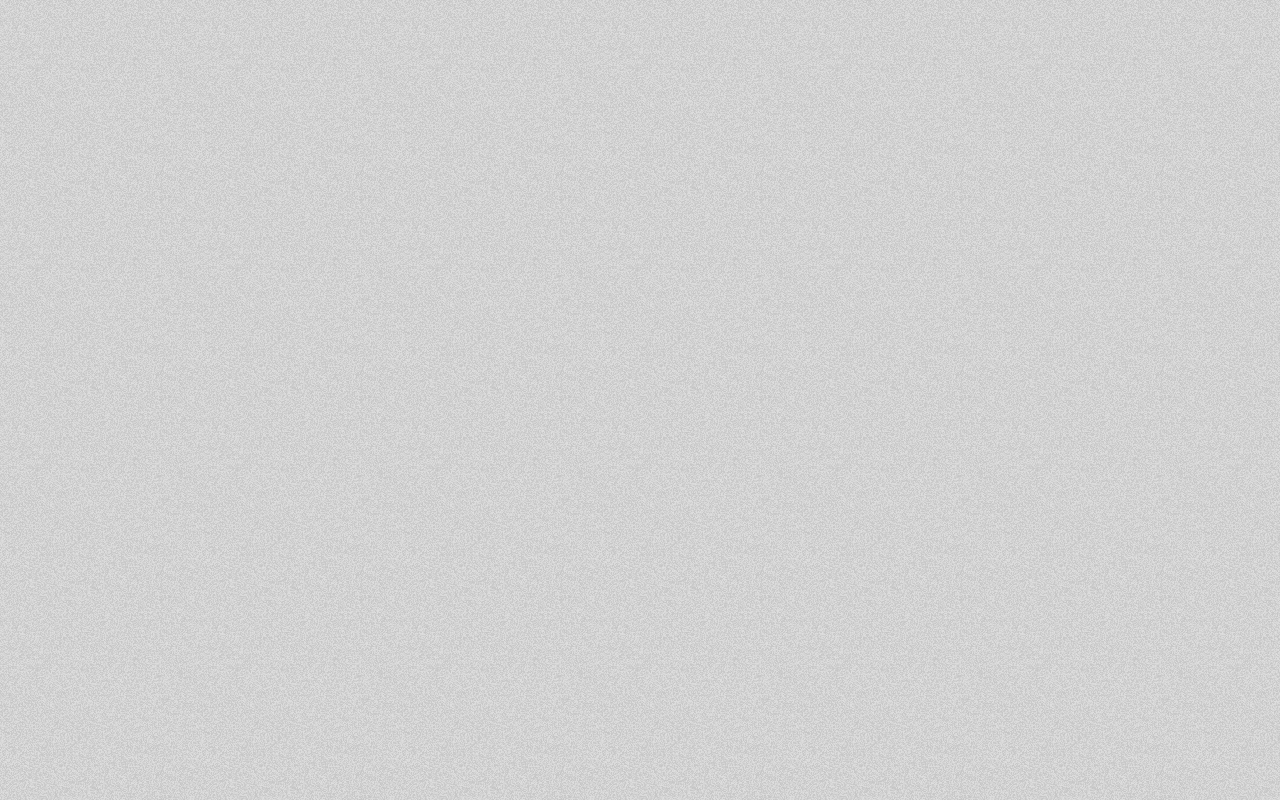
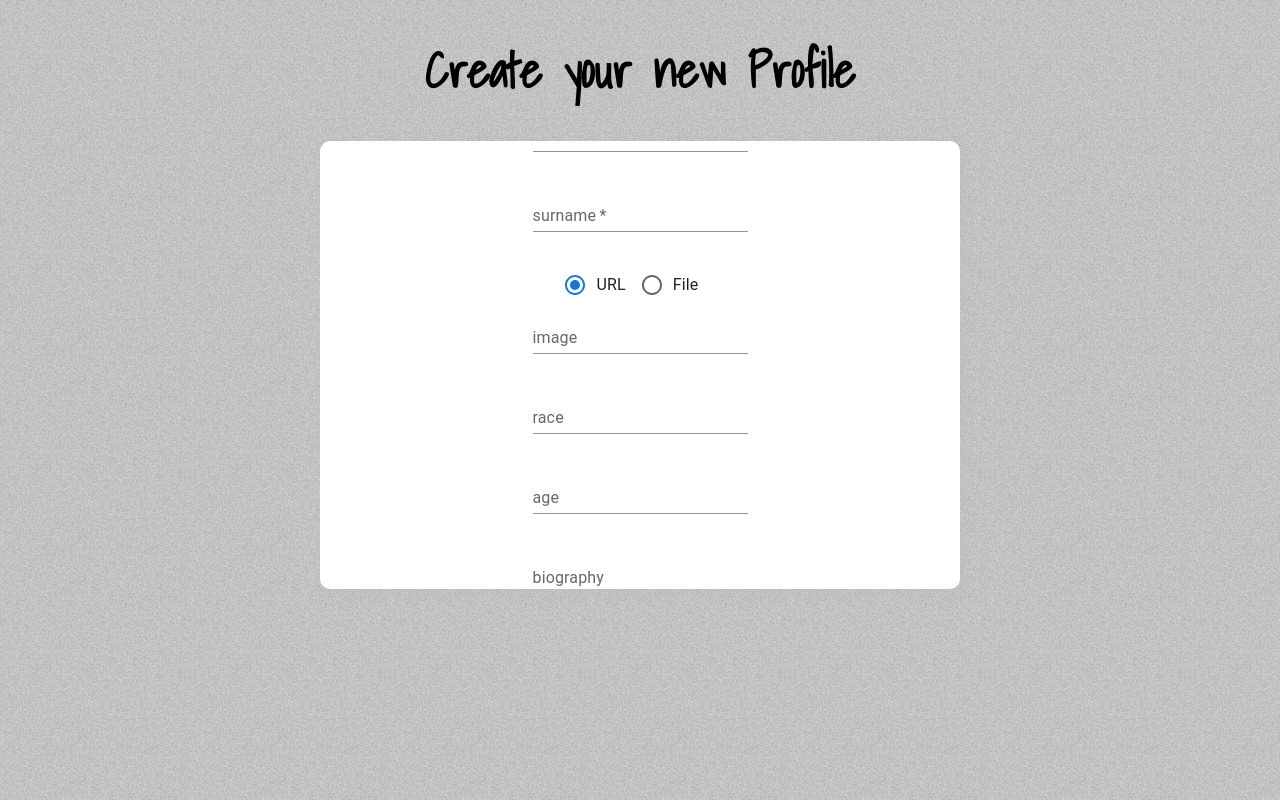
Before and after one commit to Noemi890/Roleplay_RPG-Text-based, a React (Create React App) app in the folder client/: page /profile/create in a window 1280 px wide. Before the commit this address had no page. Built offline with nearby package versions, Linux system fonts and the light colour scheme.

Commit message:
feat: register and profile creation linked

```diff
--- a/client/src/App.js
+++ b/client/src/App.js
@@ -1,6 +1,7 @@
 import { Routes, Route } from 'react-router-dom';
 import RegisterPage from './components/user/Register';
 import LoginPage from './components/user/Login';
+import Profile from './components/profile/Profile';
 import './app.css'
 
 const App = () => {
@@ -9,6 +10,7 @@ const App = () => {
         <Routes>
           <Route path={'/'} element={<RegisterPage />}/>
           <Route path={'/login'} element={<LoginPage />}/>
+          <Route path={'/profile/create'} element={<Profile />}/>
         </Routes>
       </div>
   )
--- a/client/src/client/client.js
+++ b/client/src/client/client.js
@@ -18,7 +18,7 @@ const client = {
     let headers = {};
 
     if (withToken) {
-      headers['Authorization'] = `Bearer ${tokenKey}`;
+      headers['Authorization'] = `Bearer ${token}`;
     }
     return axios.post(url, data, { headers });
   },
--- a/client/src/components/profile/Profile.jsx
+++ b/client/src/components/profile/Profile.jsx
@@ -0,0 +1,92 @@
+import React from "react";
+import { useState, useEffect } from "react";
+import { useLocation, useNavigate } from "react-router-dom";
+import "./profile.css";
+import { userProfileCreation } from "../utils/constants";
+import {
+  Card,
+  TextField,
+  Radio,
+  RadioGroup,
+  FormControlLabel,
+} from "@mui/material";
+
+const Profile = () => {
+  const [userAndProfile, setUserAndProfile] = useState({});
+  const [radioType, setRadioType] = useState("text");
+
+  const imageType = {
+    file: "file",
+    text: "text",
+  };
+
+  const upload = radioType === imageType.file;
+
+  const location = useLocation();
+
+  useEffect(() => {
+    console.log(location.state);
+    if (!location.state) {
+      setUserAndProfile(userProfileCreation);
+    }
+    setUserAndProfile({
+      ...location.state,
+      ...userProfileCreation,
+    });
+    // eslint-disable-next-line
+  }, []);
+
+  const handleRadioChange = (e) => {
+    const value = e.target.value;
+
+    setRadioType(value);
+  };
+
+  return (
+    <div className="auth-form">
+      <h2 className="profile_creation_title">Create your new Profile</h2>
+      <Card>
+        <TextField
+          required
+          variant="standard"
+          className="profile_creation_input"
+          label="name"
+        />
+        <TextField
+          required
+          variant="standard"
+          className="profile_creation_input"
+          label="surname"
+        />
+        <RadioGroup row value={radioType} onChange={handleRadioChange}>
+          <FormControlLabel value="text" control={<Radio />} label="URL" />
+          <FormControlLabel value="file" control={<Radio />} label="File" />
+        </RadioGroup>
+        <TextField
+          variant="standard"
+          className="profile_creation_input"
+          type={upload ? imageType.file : imageType.text}
+          label="image"
+        />
+        <TextField
+          variant="standard"
+          className="profile_creation_input"
+          label="race"
+        />
+        <TextField
+          variant="standard"
+          className="profile_creation_input"
+          label="age"
+        />
+        <TextField
+          multiline
+          variant="standard"
+          className="profile_creation_input"
+          label="biography"
+        />
+      </Card>
+    </div>
+  );
+};
+
+export default Profile;
--- /dev/null
+++ b/client/src/components/profile/profile.css
@@ -0,0 +1,13 @@
+.profile_creation_title {
+  text-align: center;
+  margin-top: 2rem;
+  margin-bottom: 2rem;
+
+  font-family: 'Shadows Into Light', cursive;
+  font-size: 3rem;
+}
+
+.profile_creation_input.MuiFormControl-root.MuiTextField-root {
+  margin-bottom: 2rem;
+  width: 215px;
+}
--- a/client/src/components/user/Form.jsx
+++ b/client/src/components/user/Form.jsx
@@ -1,11 +1,27 @@
-import React from "react"
-import { Card, TextField, Button } from "@mui/material"
+import React from "react";
+import { useState } from "react";
+import { TextField, IconButton, InputAdornment } from "@mui/material";
+import { Visibility, VisibilityOff } from "@mui/icons-material";
 
-const Form = (details, handleChange) => {
+const Form = ({ details, handleChange }) => {
+  const [show, setShow] = useState(false);
+
+  const type = {
+    text: 'text',
+    password: 'password'
+  }
+
+  const handleShow = (e) => {
+    e.preventDefault();
+    console.log(show);
+    setShow(!show);
+  };
+
   return (
     <>
       <TextField
         required
+        sx={{ width: "215px" }}
         className="form_register"
         variant="standard"
         label="email"
@@ -18,13 +34,22 @@ const Form = (details, handleChange) => {
         className="form_register"
         variant="standard"
         label="password"
-          type="password"
+        type={show ? type.text : type.password}
         name="password"
         value={details.password}
         onChange={handleChange}
+        InputProps={{
+          endAdornment: (
+            <InputAdornment position="end">
+              <IconButton onClick={handleShow}>
+                {show ? <VisibilityOff /> : <Visibility />}
+              </IconButton>
+            </InputAdornment>
+          ),
+        }}
       />
     </>
-  )
-}
+  );
+};
 
-export default Form
+export default Form;
--- a/client/src/components/user/Login.jsx
+++ b/client/src/components/user/Login.jsx
@@ -1,40 +1,40 @@
-import React from "react"
-import { useState } from "react"
-import Form from "./Form"
-import { Typography, Link, Card, Button } from "@mui/material"
+import React from "react";
+import { useState } from "react";
+import Form from "./Form";
+import { Typography, Link, Card, Button } from "@mui/material";
 import { userInitialState } from "../utils/constants";
+import client from "../../client/client";
 
 const LoginPage = () => {
-  const [loginDetails, setLoginDeatils] = useState(userInitialState)
+  const [loginDetails, setLoginDetails] = useState(userInitialState);
 
   const handleLoginChange = (e) => {
-    const name = e.name
-    const value = e.value
+    const name = e.target.name;
+    const value = e.target.value;
+    setLoginDetails({
+      ...loginDetails,
+      [name]: value,
+    });
+  };
 
-    setLoginDeatils({
-      [name]: [value]
-    })
-  }
+  const handleSubmit = () => {
+    console.log(loginDetails);
+  };
 
   return (
     <div className="auth-form">
-      <h1 className="landing_title">
-        Welcome to RolePlay
-      </h1>
+      <h1 className="landing_title">Welcome to RolePlay</h1>
       <Card>
-        <Form details={loginDetails} handleChange={handleLoginChange}/>
-        <Button variant="contained">
+        <Form details={loginDetails} handleChange={handleLoginChange} />
+        <Button variant="contained" onClick={handleSubmit}>
           Login
         </Button>
       </Card>
       <Typography className="login_href">
-        Don't have an account? {' '}
-        <Link href='/'>
-          Sign Up Here!
-        </Link>
+        Don't have an account? <Link href="/">Sign Up Here!</Link>
       </Typography>
     </div>
-  )
-}
+  );
+};
 
-export default LoginPage
+export default LoginPage;
--- a/client/src/components/user/Register.jsx
+++ b/client/src/components/user/Register.jsx
@@ -1,5 +1,6 @@
 import React from "react";
 import { useState } from "react";
+import { useNavigate } from 'react-router-dom';
 import "./user.css";
 import Form from "./Form";
 import { Link, Typography, Card, Button } from "@mui/material";
@@ -7,32 +8,32 @@ import { userInitialState } from "../utils/constants";
 
 const RegisterPage = () => {
   const [registerDetails, setRegisterDetails] = useState(userInitialState);
+  const navigate = useNavigate()
 
   const handleChangeRegister = (e) => {
-    const name = e.name
-    const value = e.value
+    const name = e.target.name;
+    const value = e.target.value;
 
     setRegisterDetails({
-      [name]: [value]
-    })
-  }
+      ...registerDetails,
+      [name]: value,
+    });
+  };
 
   return (
     <div className="auth-form">
-            <h1 className="landing_title">
-              Welcome to RolePlay
-            </h1>
+      <h1 className="landing_title">Welcome to RolePlay</h1>
       <Card>
-              <Form details={registerDetails} handleChange={handleChangeRegister} isRegister={true}/>
-              <Button variant="contained">
+        <Form details={registerDetails} handleChange={handleChangeRegister} />
+        <Button
+          variant="contained"
+          onClick={() => navigate('/profile/create', { state: {...registerDetails} })}
+        >
           Set up your first profile
         </Button>
       </Card>
       <Typography className="login_href">
-              Already an User? {' '}
-              <Link href='/login'>
-                Login Here!
-              </Link>
+        Already an User? <Link href="/login">Login Here!</Link>
       </Typography>
     </div>
   );
--- a/client/src/components/user/user.css
+++ b/client/src/components/user/user.css
@@ -9,20 +9,13 @@
   font-size: 3rem;
 }
 
-.auth-form {
-  /* text-align: center; */
-  /* display: flex;
-  flex-direction: column;
-  justify-content: center; */
-}
-
 .MuiFormControl-root.MuiTextField-root.form_register.css-1u3bzj6-MuiFormControl-root-MuiTextField-root {
   /* display: block; */
   margin-bottom: 2rem;
-  text-decoration: none;
+  /* text-decoration: none; */
 }
 
-.MuiFormControl-root.MuiTextField-root.form_register.css-1u3bzj6-MuiFormControl-root-MuiTextField-root.Mui-focusVisible {
+.MuiFormControl-root.MuiTextField-root.form_register.css-1u3bzj6-MuiFormControl-root-MuiTextField-root:focus-visible {
   background-color: none;
 }
 
@@ -35,10 +28,11 @@
   width: 50vw;
   height: 35vw;
 
-  background-color: #F9D9CC;
+  background-color: #ffffff;
   border-radius: 10px;
   box-shadow: 5px 5px 5px 5px #c8b6c741;
 }
+
 
 .login_href.MuiTypography-root {
   text-align: center;
--- a/client/src/components/utils/constants.js
+++ b/client/src/components/utils/constants.js
@@ -2,3 +2,12 @@ export const userInitialState = {
   email: '',
   password: ''
 }
+
+export const userProfileCreation = {
+  name: '',
+  surname: '',
+  image: '',
+  age: 0,
+  race: '',
+  biography: ''
+}
--- a/client/src/index.css
+++ b/client/src/index.css
@@ -7,5 +7,5 @@
 body {
   font-family: sans-serif;
   background-image: url("../public/noisy-texture-200x200-o10-d10-c-2e2a2c-t1.png");
-  background-color: rgb(220, 220, 220);
+  background-color: rgb(202, 202, 202);
 }
```
Lines whose indentation alone changed are shown as unchanged.
